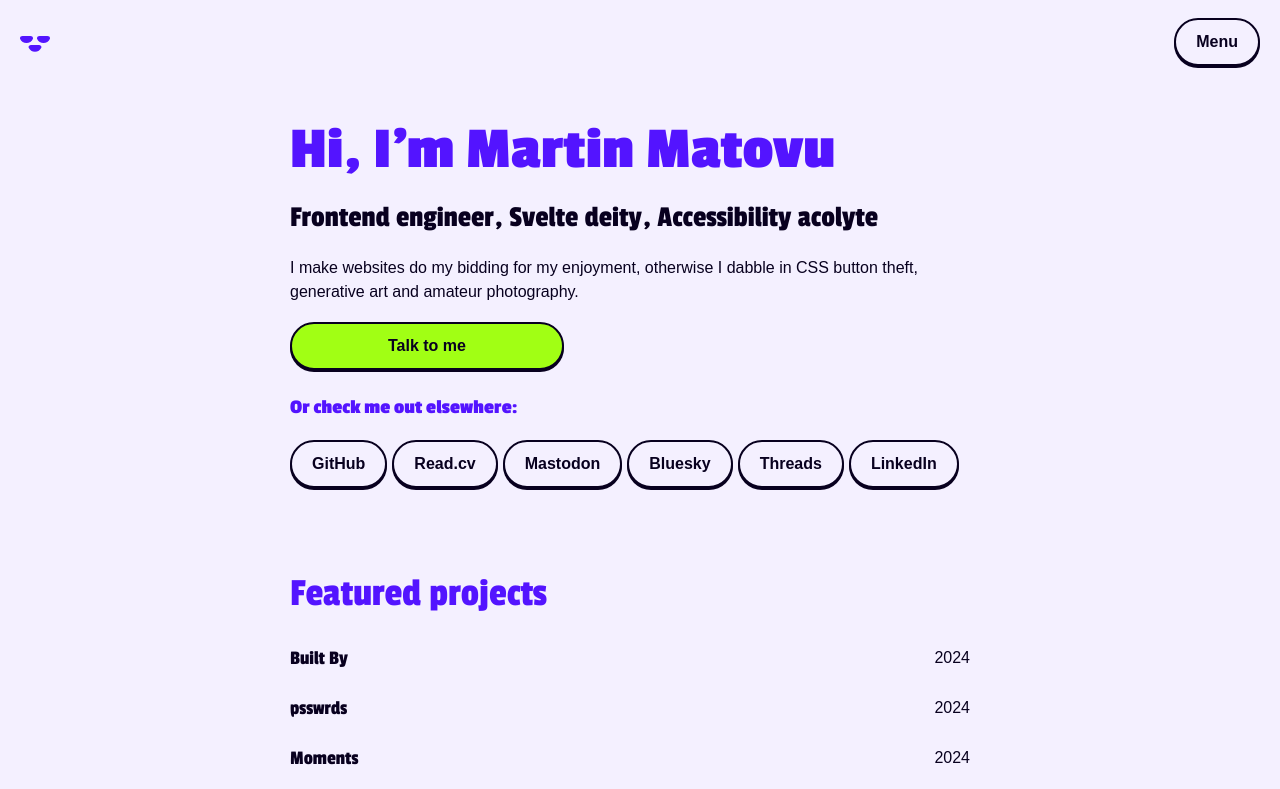
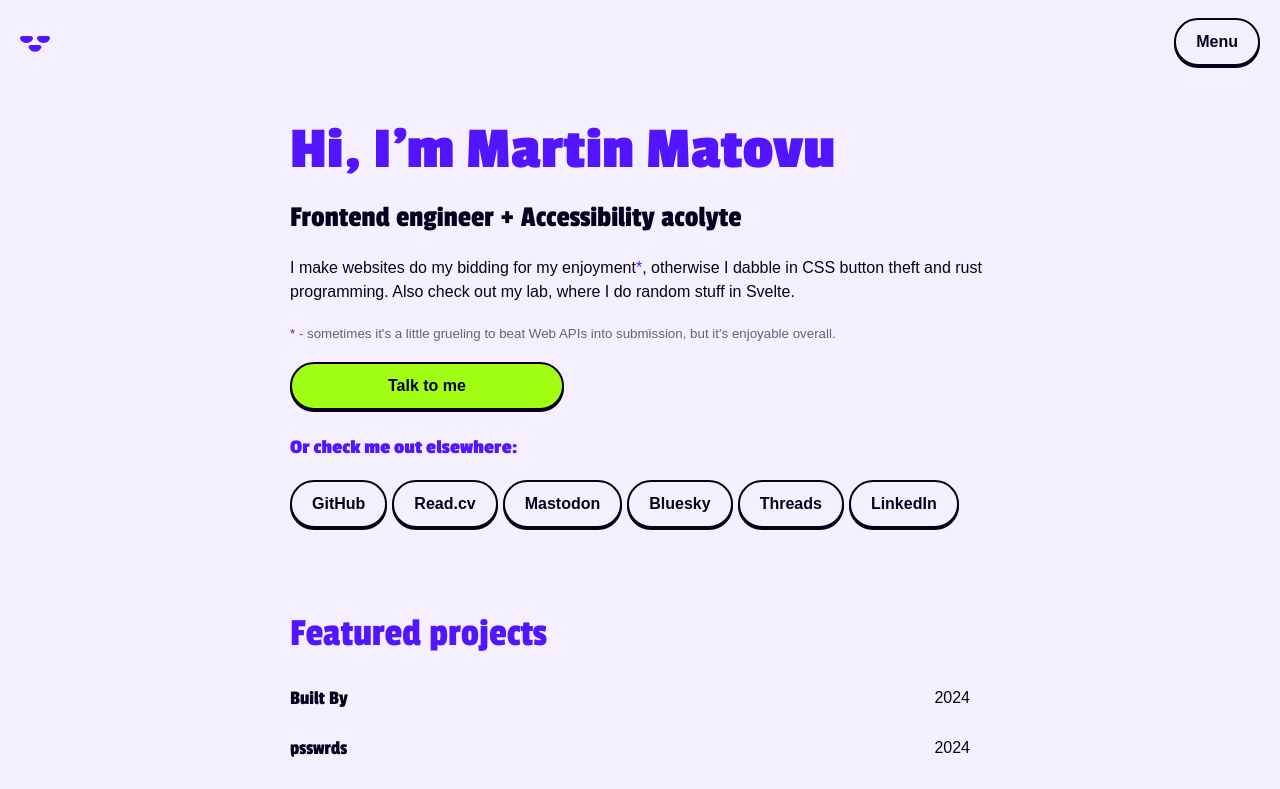
Before and after one commit to matovius/martin, a SvelteKit app: page / in a window 1280 px wide. Shown: the top 789 px of the page. Built offline with nearby package versions, Linux system fonts and the light colour scheme.

Commit message:
change: edit headline content

```diff
--- a/src/routes/Hero.svelte
+++ b/src/routes/Hero.svelte
@@ -6,13 +6,16 @@
 	<div class="container">
 		<div class="headline">
 			<h1 class="h1 heading">Hi, I'm Martin Matovu</h1>
-			<h2 class="h4 subheading">Frontend engineer, Svelte deity, Accessibility acolyte</h2>
+			<h2 class="h4 subheading">Frontend engineer + Accessibility acolyte</h2>
+			<!-- TODO: replace all spans in this paragraph with links to the appropriate locations -->
 			<p class="p text">
-				I make websites do my bidding for my enjoyment, otherwise I dabble in CSS button theft, <span
-					>generative art</span
-				>
-				and amateur photography.
+				I make websites do my bidding for my enjoyment<span class="footnote-mark">*</span>, otherwise I dabble in CSS button theft and
+				<span>rust programming</span>.
+				Also check out my <span>lab</span>, where I do random stuff in Svelte.
 			</p>
+			<small class="footnote">
+				<span class="footnote-mark">*</span> - sometimes it's a little grueling to beat Web APIs into submission, but it's enjoyable overall.
+			</small>
 		</div>
 
 		<div class="main-cta">
@@ -63,6 +66,13 @@
 				& > .heading {
 					color: var(--clr-primary);
 				}
+
+				& .footnote {
+					color: color-mix(in oklab, var(--clr-text), transparent 40%);
+				}
+				& span.footnote-mark {
+					color: var(--clr-primary);
+				}
 			}
 
 			& > .main-cta {
```
